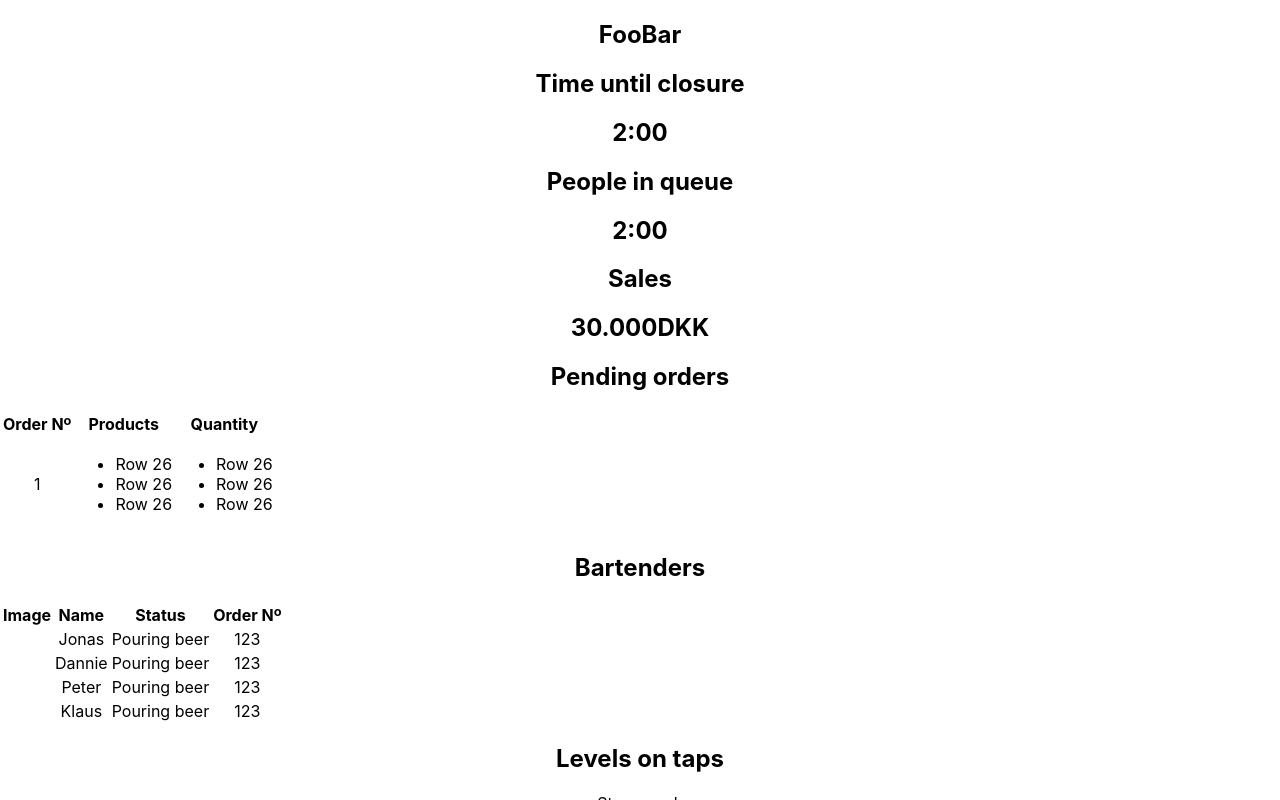
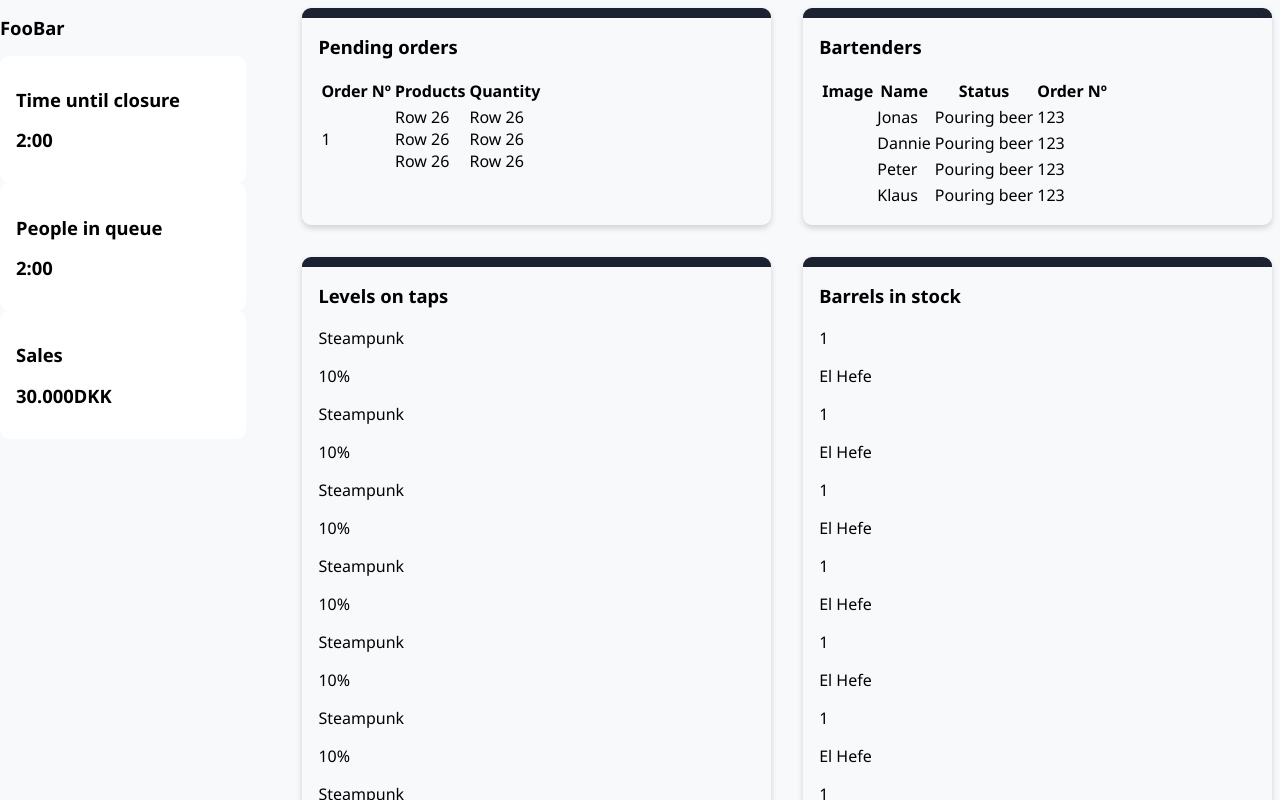
Before and after one commit to estherhzcam/dashboard-foobar, a React (Vite) app: page / in a window 1280 px wide. Shown: the top 800 px of the page. Built offline with nearby package versions, Linux system fonts and the light colour scheme.

Commit message:
common style details

```diff
--- a/src/App.css
+++ b/src/App.css
@@ -1,42 +1,92 @@
-.App {
-  text-align: center;
+/* General css */
+
+@import url('https://fonts.googleapis.com/css2?family=Noto+Sans:wght@400;700&display=swap');
+
+.App{
+  display: grid;
+  grid-gap: 2em;
+  background-color: #F8F9FB;
+  font-family: 'Noto Sans', sans-serif;
+  font-size: 16px;
 }
 
-.App-logo {
-  height: 40vmin;
-  pointer-events: none;
+h1 {
+  font-size: 1.15em;
 }
 
-@media (prefers-reduced-motion: no-preference) {
-  .App-logo {
-    animation: App-logo-spin infinite 20s linear;
-  }
+#cards-wrapper{
+  display:grid;
+  grid-gap: 1em;
+  margin: 8px;
 }
 
-.App-header {
-  background-color: #282c34;
-  min-height: 100vh;
-  display: flex;
-  flex-direction: column;
-  align-items: center;
-  justify-content: center;
-  font-size: calc(10px + 2vmin);
-  color: white;
+/*----------------------Card styles---------------------- */
+.card {
+  border-radius:9px;
+  padding: 0;
+  box-shadow: 0px 3px 6px rgba(0, 0, 0, 0.16);
+  padding:1em;
+  border-top: 10px solid #1C2232 ;
 }
 
-.App-link {
-  color: #61dafb;
+
+.card h1{
+  margin-top:0;
+
 }
 
-@keyframes App-logo-spin {
-  from {
-    transform: rotate(0deg);
-  }
-  to {
-    transform: rotate(360deg);
-  }
+/* -----menu cards--------- */
+
+.menucard {
+  border-radius:9px;
+  padding: 1em;
+  background-color: white;
 }
 
-button {
-  font-size: calc(10px + 2vmin);
+
+
+li {
+  list-style: none;
 }
+ul {
+  padding:0;
+  margin:0;
+}
+
+
+@media (min-width: 700px) and (orientation: portrait) {
+  /* menu top and two columns for the apps */
+  .App{
+    grid-template-columns: 1fr 1fr;
+    grid-gap: 1em;
+ }
+ .menu{
+   grid-column: 1/-1;
+ }
+ #cards-wrapper{
+  grid-column: 1/-1;
+  display:grid;
+  grid-template-columns: 1fr 1fr;
+  grid-gap: 2em
+}
+
+}
+
+@media (min-width: 912px) and (orientation: landscape) {
+  /* menu top and two columns for the apps */
+  .App{
+    grid-template-columns: 1fr 4fr;
+    grid-gap: 3em;
+ }
+.menu {
+  grid-column: 1
+}
+
+#cards-wrapper{
+  grid-column: 2/-1;
+  display:grid;
+  grid-template-columns: 1fr 1fr;
+  grid-gap: 2em
+}
+
+}
--- a/src/App.jsx
+++ b/src/App.jsx
@@ -15,12 +15,14 @@ function App() {
   return (
    <div className="App">
      <Menu />
+     <section id="cards-wrapper">
      <PendingOrders/>
      <Bartenders />
      <Levels />
      <Barrels />
      <SoldBeers />
      <Queue />
+     </section>
 
    </div>
   )
--- a/src/components/Menu.jsx
+++ b/src/components/Menu.jsx
@@ -4,15 +4,15 @@ export function Menu(props){
             <div clasName="logo">
                 <h1>FooBar</h1>
             </div>
-            <div className="time">
+            <div className="menucard" id="time">
                 <h1>Time until closure</h1>
                 <h1 id="remaining_time">2:00</h1>
             </div>
-            <div className="people">
+            <div className="menucard" id="people">
             <h1>People in queue</h1>
                 <h1 id="people_queue">2:00</h1>
             </div>
-            <div className="sales">
+            <div className="menucard" id="sales">
             <h1>Sales</h1>
                 <h1 id="sales"><span>30.000</span>DKK</h1>
             </div>
--- a/src/components/PendingOrders.jsx
+++ b/src/components/PendingOrders.jsx
@@ -1,6 +1,7 @@
 export function PendingOrders(props) {
   return (
     <section className="card">
+
       <div clasName="header">
         <h1>Pending orders</h1>
       </div>
```
